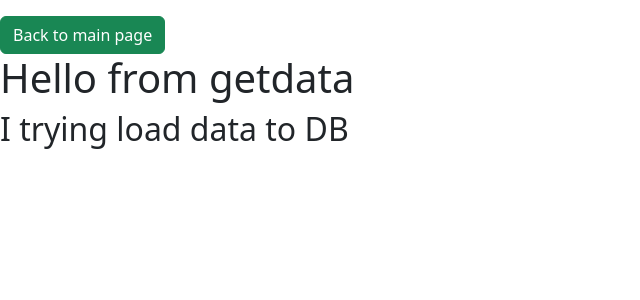
After one commit to AleksNikiforov/OTUS_Homework, a Flask app: page /getdata/ in a window 1280 px wide. The commit adds this page. Shown: the top 300 px of the page, without its empty margins (0-640 px from the left). Run offline with Flask 3, Linux system fonts and the light colour scheme; some libraries are stand-ins or nearby versions.

Commit message:
add getdata page

```diff
--- a/homework_05/app.py
+++ b/homework_05/app.py
@@ -28,7 +28,11 @@ def about_view():
     return render_template("about.html")
 
 
+@app.get("/getdata/")
+def get_data():
+    return render_template("getdata.html")
+
 if __name__ == "__main__":
     app.run(
-        debug=False,
+        debug=True,
     )
--- a/homework_05/templates/base.html
+++ b/homework_05/templates/base.html
@@ -38,6 +38,9 @@
             <li class="nav-item">
               <a class="nav-link" href="{{ url_for('about_view') }}">About</a>
             </li>
+            <li class="nav-item">
+              <a class="nav-link" href="{{ url_for('get_data') }}">Get data</a>
+            </li>
 
           </ul>
         </div>
--- /dev/null
+++ b/homework_05/templates/getdata.html
@@ -0,0 +1,21 @@
+{% extends 'base.html' %}
+
+<title>
+  {% block title %}
+  GetData
+  {% endblock %}
+</title>
+
+
+
+  <body>{% block body %}
+
+    <div class="my-3">
+      <a class="btn btn-success" href="{{ url_for('index_view') }}">
+          Back to main page
+      </a>
+
+
+    <h1>Hello from getdata</h1>
+    <h2>I trying load data to DB</h2>
+  </body>{% endblock %}
```
